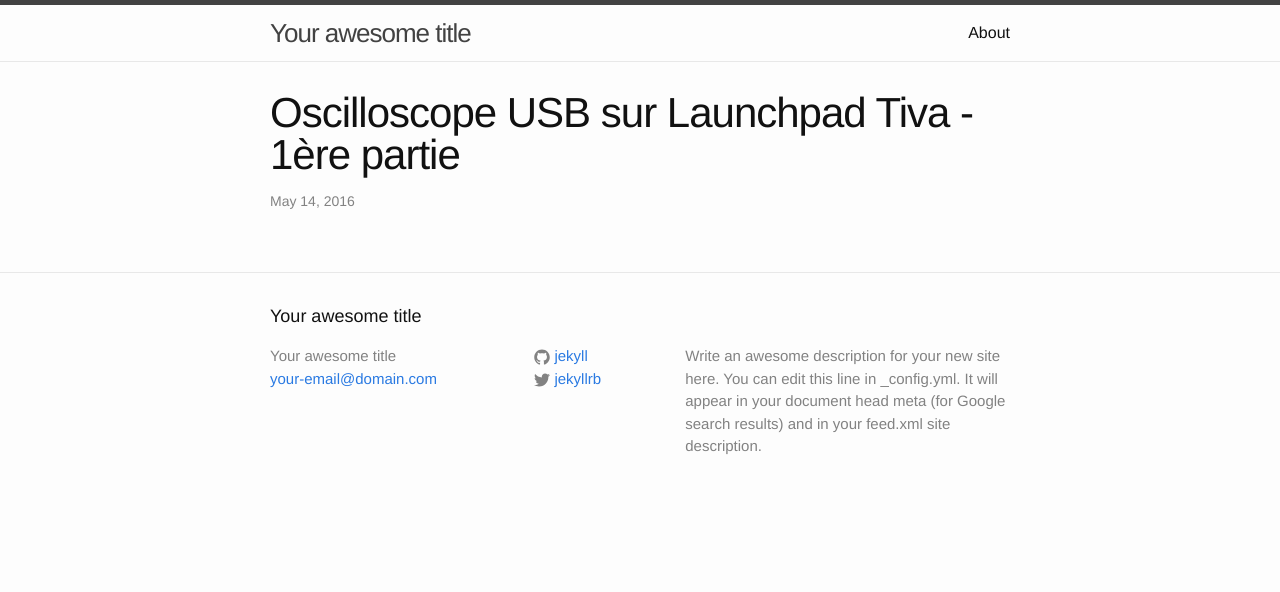
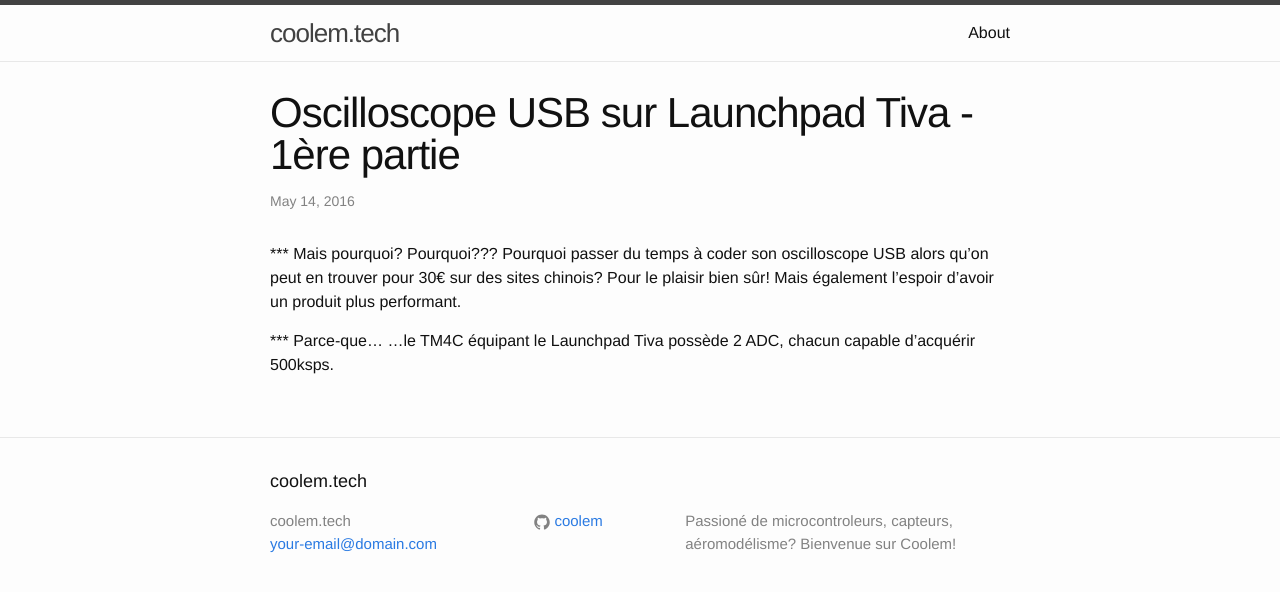
Before and after one commit to coolem/coolem.github.io, a Jekyll site: the page built from _posts/2016-05-14-Tiva_oscillo.md, in a window 1280 px wide. Shown: the top 592 px of the page. Built offline with Jekyll 4.4.1, drawn with Linux system fonts in a browser that asks for light colours.

Commit message:
Tiva - suite

```diff
--- a/_config.yml
+++ b/_config.yml
@@ -6,16 +6,14 @@
 # 'jekyll serve'. If you change this file, please restart the server process.
 
 # Site settings
-title: Your awesome title
+title: coolem.tech
 email: your-email@domain.com
 description: > # this means to ignore newlines until "baseurl:"
-  Write an awesome description for your new site here. You can edit this
-  line in _config.yml. It will appear in your document head meta (for
-  Google search results) and in your feed.xml site description.
+  Passioné de microcontroleurs, capteurs, aéromodélisme? Bienvenue sur Coolem!
 baseurl: "" # the subpath of your site, e.g. /blog
-url: "http://yourdomain.com" # the base hostname & protocol for your site
-twitter_username: jekyllrb
-github_username:  jekyll
+url: "http://coolem.github.com" # the base hostname & protocol for your site
+#twitter_username: jekyllrb
+github_username:  coolem
 
 # Build settings
 markdown: kramdown
--- a/_posts/2016-05-14-Tiva_oscillo.md
+++ b/_posts/2016-05-14-Tiva_oscillo.md
@@ -2,5 +2,13 @@
 layout: post
 title:  "Oscilloscope USB sur Launchpad Tiva - 1ère partie"
 date:   2016-05-14 18:00:00 +0200
-categories: jekyll update
+categories: tiva oscilloscope adc timer arm
+lang : fr
 ---
+
+*** Mais pourquoi? Pourquoi???
+Pourquoi passer du temps à coder son oscilloscope USB alors qu'on peut en trouver pour 30€ sur des sites chinois? Pour le plaisir bien sûr!
+Mais également l'espoir d'avoir un produit plus performant.
+
+*** Parce-que...
+...le TM4C équipant le Launchpad Tiva possède 2 ADC, chacun capable d'acquérir 500ksps.
--- a/index.html
+++ b/index.html
@@ -18,6 +18,5 @@ layout: default
     {% endfor %}
   </ul>
 
-  <p class="rss-subscribe">subscribe <a href="{{ "/feed.xml" | prepend: site.baseurl }}">via RSS</a></p>
 
 </div>
```
